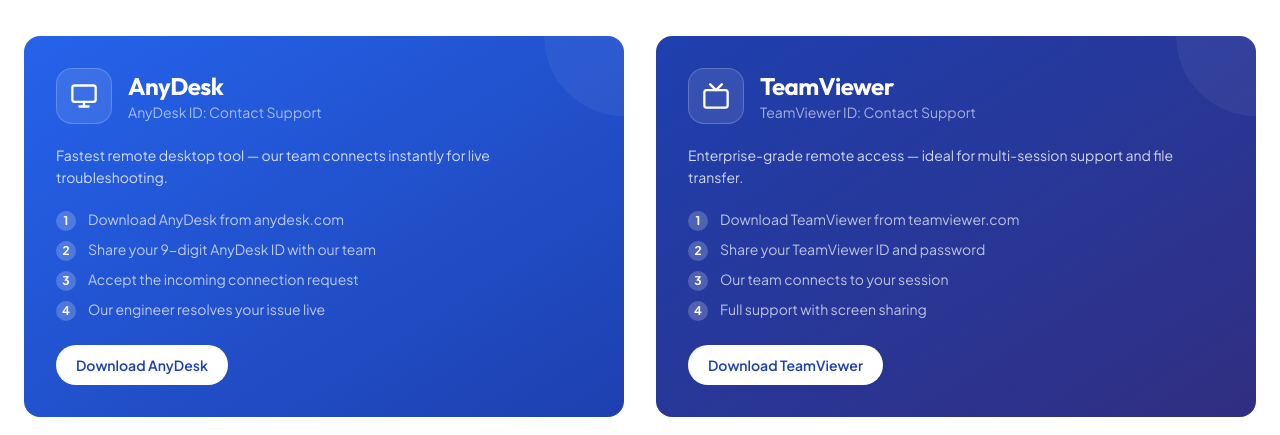
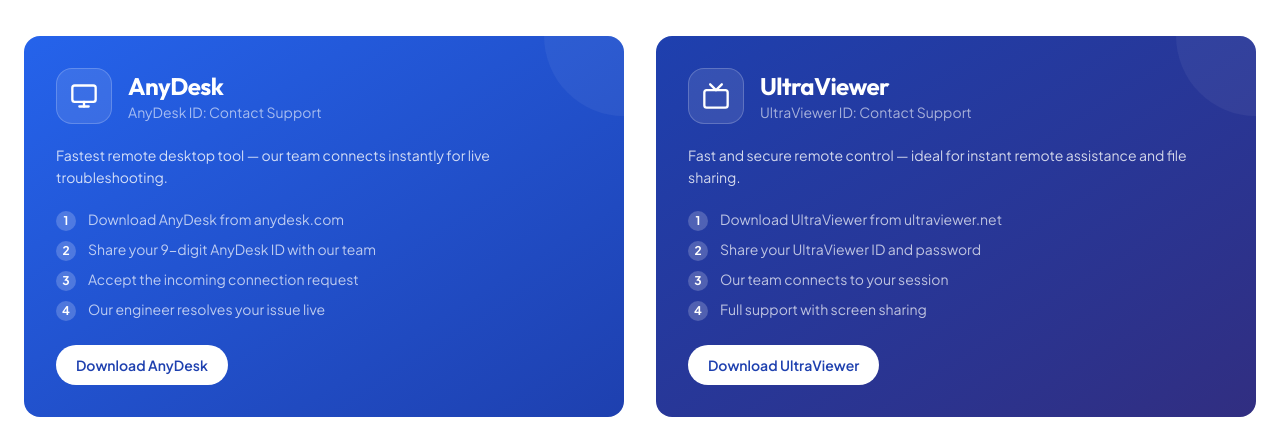
Before and after one commit to Ajaikingsher/RIMs, a Next.js app: page /support in a window 1280 px wide. Shown: the part 754-1189 px from the top of the page. Built offline with nearby package versions, Linux system fonts and the light colour scheme; no server answers; the database is empty.

Commit message:
Replace TeamViewer with UltraViewer across the website

```diff
--- a/src/app/support/page.tsx
+++ b/src/app/support/page.tsx
@@ -10,7 +10,7 @@
 
 export const metadata: Metadata = {
   title: "Support | RIMs Software Company",
-  description: "Get help with Gramiya Paaledu ERP — FAQ, downloads, remote support via AnyDesk & TeamViewer, and direct contact.",
+  description: "Get help with Gramiya Paaledu ERP — FAQ, downloads, remote support via AnyDesk & UltraViewer, and direct contact.",
 }
 
 export default async function SupportPage() {
--- a/src/components/pages/features/FeaturesGrid.tsx
+++ b/src/components/pages/features/FeaturesGrid.tsx
@@ -24,7 +24,7 @@
   { icon: Lock, title: "Role-Based Access", desc: "User roles — chairman, secretary, operator, auditor." },
   { icon: Cloud, title: "Cloud Backup", desc: "Scheduled cloud backups with restore capability." },
   { icon: ShieldCheck, title: "Audit Trail", desc: "Immutable audit logs for every data change." },
-  { icon: Phone, title: "Remote Support Ready", desc: "AnyDesk & TeamViewer integration for instant support." },
+  { icon: Phone, title: "Remote Support Ready", desc: "AnyDesk & UltraViewer integration for instant support." },
   { icon: Truck, title: "Route Management", desc: "Village-wise collection route planning and tracking." },
 ]
 
--- a/src/components/pages/leadership/CustomerCare.tsx
+++ b/src/components/pages/leadership/CustomerCare.tsx
@@ -116,7 +116,7 @@
               </a>
             </div>
 
-            <p className="mt-8 text-xs text-gray-500 font-medium">Available Monday–Saturday, 9 AM – 6 PM IST. Remote support via AnyDesk & TeamViewer.</p>
+            <p className="mt-8 text-xs text-gray-500 font-medium">Available Monday–Saturday, 9 AM – 6 PM IST. Remote support via AnyDesk & UltraViewer.</p>
           </div>
         </motion.div>
       </div>
--- a/src/components/pages/support/SupportFAQ.tsx
+++ b/src/components/pages/support/SupportFAQ.tsx
@@ -27,7 +27,7 @@
   },
   {
     question: "How is remote support provided?",
-    answer: "Our support team provides remote assistance via AnyDesk and TeamViewer. When you face an issue, our team can connect to your system remotely within minutes and resolve issues without the need for a site visit.",
+    answer: "Our support team provides remote assistance via AnyDesk and UltraViewer. When you face an issue, our team can connect to your system remotely within minutes and resolve issues without the need for a site visit.",
   },
   {
     question: "Is the software suitable for multi-branch or apex cooperative use?",
--- a/src/components/pages/support/SupportHero.tsx
+++ b/src/components/pages/support/SupportHero.tsx
@@ -18,7 +18,7 @@
           </h1>
 
           <p className="text-gray-300 text-lg leading-relaxed max-w-2xl mx-auto">
-            Find answers, download resources, or connect with our support team via phone, WhatsApp, AnyDesk, or TeamViewer.
+            Find answers, download resources, or connect with our support team via phone, WhatsApp, AnyDesk, or UltraViewer.
           </p>
           <div className="mt-8 flex flex-col sm:flex-row gap-4 justify-center">
             <div className="inline-flex items-center gap-2 bg-white/5 border border-white/10 rounded-full px-5 py-2.5 text-white text-sm">
--- a/src/components/pages/support/SupportRemote.tsx
+++ b/src/components/pages/support/SupportRemote.tsx
@@ -16,13 +16,13 @@
   },
   {
     icon: Tv,
-    name: "TeamViewer",
-    id: "TeamViewer ID: Contact Support",
-    desc: "Enterprise-grade remote access — ideal for multi-session support and file transfer.",
-    steps: ["Download TeamViewer from teamviewer.com", "Share your TeamViewer ID and password", "Our team connects to your session", "Full support with screen sharing"],
+    name: "UltraViewer",
+    id: "UltraViewer ID: Contact Support",
+    desc: "Fast and secure remote control — ideal for instant remote assistance and file sharing.",
+    steps: ["Download UltraViewer from ultraviewer.net", "Share your UltraViewer ID and password", "Our team connects to your session", "Full support with screen sharing"],
     color: "from-blue-800 to-indigo-900",
-    download: "https://www.teamviewer.com/en/download",
-    downloadLabel: "Download TeamViewer",
+    download: "https://www.ultraviewer.net/en/download.html",
+    downloadLabel: "Download UltraViewer",
   },
 ]
 
--- a/src/components/sections/TrustSection.tsx
+++ b/src/components/sections/TrustSection.tsx
@@ -31,7 +31,7 @@
   {
     icon: HeadphonesIcon,
     title: "Enterprise Support",
-    description: "Dedicated customer support team with remote access capabilities via AnyDesk and TeamViewer for instant resolution.",
+    description: "Dedicated customer support team with remote access capabilities via AnyDesk and UltraViewer for instant resolution.",
     color: "from-purple-500/10 to-purple-500/5",
     border: "border-purple-500/20",
     iconColor: "text-purple-500",
--- a/src/data/index.ts
+++ b/src/data/index.ts
@@ -92,7 +92,7 @@
   },
   {
     question: "How is remote support provided?",
-    answer: "Our support team provides remote assistance via AnyDesk and TeamViewer. Our team can connect to your system remotely within minutes.",
+    answer: "Our support team provides remote assistance via AnyDesk and UltraViewer. Our team can connect to your system remotely within minutes.",
   },
 ]
 
```
